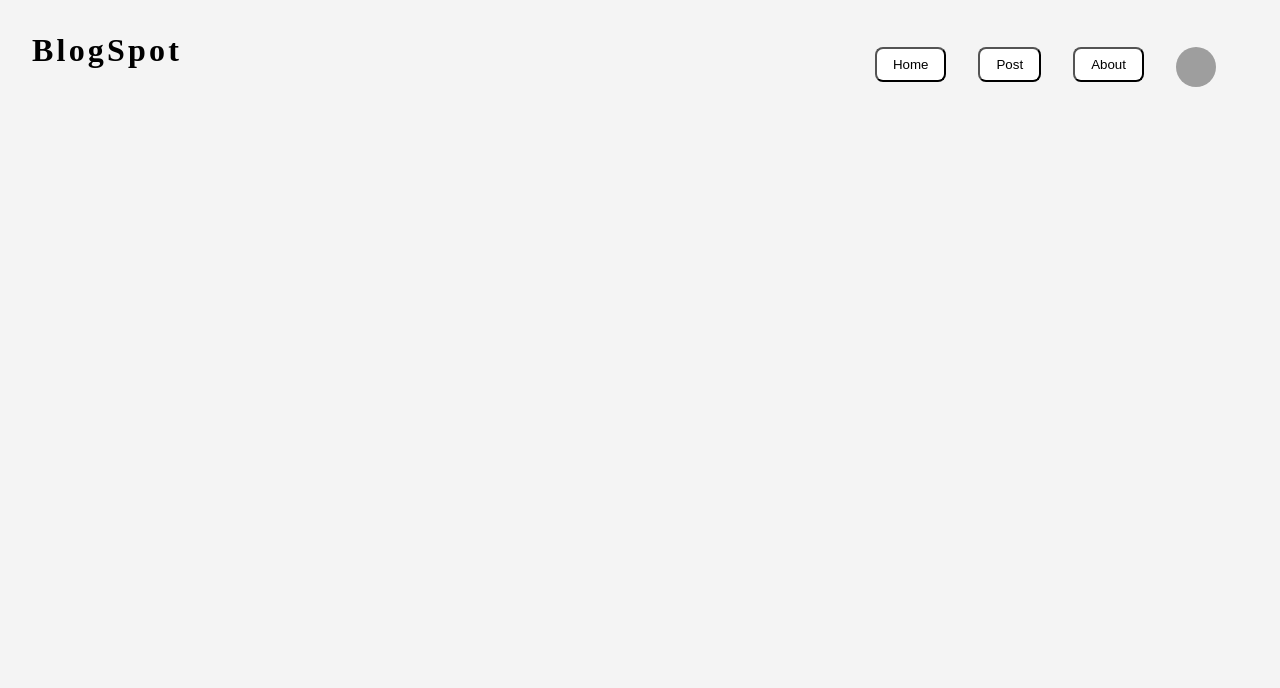
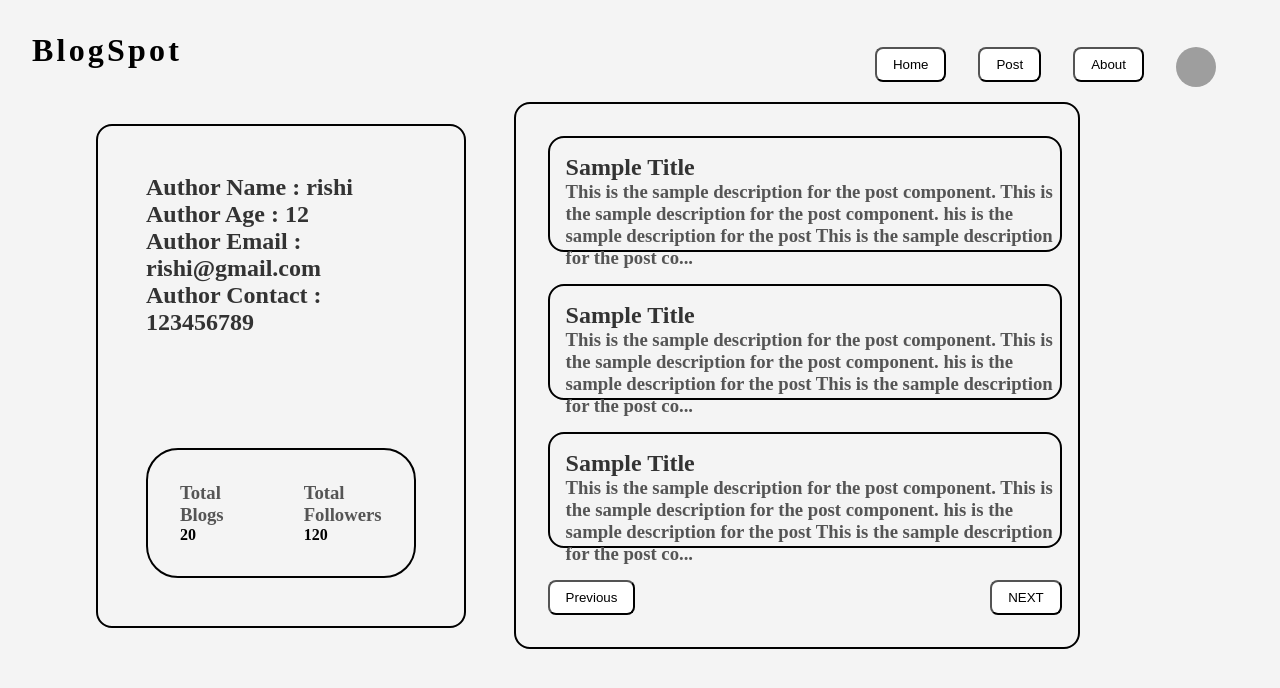
Before and after one commit to Rishikathron/BlogSpot, a React (Create React App) app in the folder blogspot-frontend/: page /AuthorDetail in a window 1280 px wide. Shown: the top 688 px of the page. Built offline with nearby package versions, Linux system fonts and the light colour scheme; grey boxes are pictures that could not be loaded.

Commit message:
author details changes

```diff
--- a/blogspot-frontend/src/App.js
+++ b/blogspot-frontend/src/App.js
@@ -5,6 +5,8 @@ import Home from './Home/Home.jsx';
 import About from "./Pages/About.jsx";
 import Login from "./Authentication/Login.jsx";
 import Registration from "./Authentication/Registration.jsx";
+import BlogPost from "./Pages/BlogPost.jsx";
+import AuthorDetail from "./Pages/AuthorDetail.jsx";
 
 
 
@@ -18,6 +20,8 @@ function App() {
           <Route path='/About' element = { <About />}></Route>
           <Route path='/Login' element = { <Login/> }></Route>
           <Route path='/Registration' element = { <Registration/> }></Route>
+          <Route path='/BlogPost' element = { < BlogPost /> }></Route>
+          <Route path='/AuthorDetail' element = { <AuthorDetail/> }></Route>
         </Routes>
     </div>
   );
--- a/blogspot-frontend/src/Header/Header.jsx
+++ b/blogspot-frontend/src/Header/Header.jsx
@@ -13,7 +13,7 @@ const Header = () =>{
                 <div >
                     <nav className="nav-elements-block">
                         <ul className="nav-elements">
-                            <Link style={{ textDecoration: 'none' }} to='/'><button>Home</button></Link>
+                            <Link style={{ textDecoration: 'none' }} to='/' ><button>Home</button></Link>
                             <Link style={{ textDecoration: 'none' }} to='/CreatePost'><button>Post</button></Link>
                             <Link style={{ textDecoration: 'none' }} to='/About'><button>About</button></Link>
                             <Link style={{ textDecoration: 'none' }} to='/Login'><Avatar src="/broken-image.jpg" /></Link>
--- a/blogspot-frontend/src/Home/Home.jsx
+++ b/blogspot-frontend/src/Home/Home.jsx
@@ -3,15 +3,27 @@ import Searchbar from "../SearchBar/Searchbar.jsx";
 import PostDetails from "./PostDetails.jsx";
 import Author from './Author.jsx';
 import RelatedPost from './RelatedPost.jsx';
+import { useNavigate } from "react-router-dom"
 
 
 
 const Home = () =>{
 
+    const navigate = useNavigate();
+
     var postTitle = "Sample Title"
     var postDescription = "This is the sample description for the post component. This is the sample description for the post component. his is the sample description for the post  This is the sample description for the post component. his is the sample description for the post This is the sample description for the post component. his is the sample description for the post This is the sample description for the post component. his is the sample description for the post This is the sample description for the post component. his is the sample description for the post"
 
     var trimmedDescription = postDescription.split('').slice(0,200).join('') + '...'
+
+
+    const postComponentClick = () =>{
+        navigate('/BlogPost');
+    }
+    const authorComponentClick = ()=>{
+        navigate('/AuthorDetail');
+    }
+
     return (
     <>
         <div>
@@ -19,6 +31,14 @@ const Home = () =>{
 
             <div className='home-body'>
                 <div className="post-outerblock">
+                    <div  className="Post-block">
+                        <div className='Post' onClick={postComponentClick}>
+                            <PostDetails Title = {postTitle} Description = {trimmedDescription} ></PostDetails>
+                        </div>
+                        <div className='Author' onClick={authorComponentClick}><Author></Author></div>
+
+                    </div>
+
                     <div  className="Post-block">
                         <div className='Post'>
                             <PostDetails Title = {postTitle} Description = {trimmedDescription}></PostDetails>
@@ -32,13 +52,6 @@ const Home = () =>{
                             <PostDetails Title = {postTitle} Description = {trimmedDescription}></PostDetails>
                         </div>
                         <div className='Author'><Author></Author></div>
-
-                    </div>
-                    <div  className="Post-block">
-                        <div className='Post'>
-                            <PostDetails Title = {postTitle} Description = {trimmedDescription}></PostDetails>
-                        </div>
-                        <div className='Author'><Author></Author></div>
                     </div>
                     <div className='Nextpost-btn'>
                         <button>Previous</button>
@@ -47,7 +60,7 @@ const Home = () =>{
                 </div>
                 <div className='relatedPost-block'>
                     <h3 className='RelatedPost-title'>Related Post</h3>
-                    <div className="relatedPost">
+                    <div className="relatedPost" onClick={postComponentClick}>
                         <RelatedPost Title = {postTitle} Description = {postDescription}></RelatedPost>
                     </div>
                     <div className="relatedPost">
--- a/blogspot-frontend/src/Home/PostDetails.jsx
+++ b/blogspot-frontend/src/Home/PostDetails.jsx
@@ -5,8 +5,11 @@ const PostsDetails = (props) =>{
 
     return (
         <>
-            <h2>{props.Title}</h2>
-            <h3>{props.Description}</h3>
+            <div >
+                <h2>{props.Title}</h2>
+                <h3>{props.Description}</h3>
+            </div>
+
         </>
     )
 }
--- a/blogspot-frontend/src/Home/home.css
+++ b/blogspot-frontend/src/Home/home.css
@@ -34,6 +34,7 @@
     padding: 1rem 0.2rem 0rem 1rem;
     max-height: 7rem;
     text-overflow: 0;
+    cursor: pointer;
 }
 
 .Author{
@@ -73,6 +74,7 @@
     padding: 1rem;
     max-width: 90%;
     max-height: 4rem;
+    cursor: pointer;
 }
 
 .RelatedPost-title{
--- a/blogspot-frontend/src/Pages/Pages.css
+++ b/blogspot-frontend/src/Pages/About.css
@@ -36,4 +36,4 @@ body {
     margin-bottom: 8px;
   }
 
-  /* Add more styling as needed */
+/* AuthorPage */
--- a/blogspot-frontend/src/Pages/About.jsx
+++ b/blogspot-frontend/src/Pages/About.jsx
@@ -1,4 +1,4 @@
-import './Pages.css'
+import './About.css'
 
 const About = () => {
     return (
--- a/blogspot-frontend/src/Pages/AuthorDetail.jsx
+++ b/blogspot-frontend/src/Pages/AuthorDetail.jsx
@@ -1,9 +1,78 @@
+import { useNavigate } from "react-router-dom"
+import PostDetails from "../Home/PostDetails";
+import './author.css'
+
+const AuthorDetail = () =>{
+    const navigate = useNavigate();
+
+    var postTitle = "Sample Title"
+    var postDescription = "This is the sample description for the post component. This is the sample description for the post component. his is the sample description for the post  This is the sample description for the post component. his is the sample description for the post This is the sample description for the post component. his is the sample description for the post This is the sample description for the post component. his is the sample description for the post This is the sample description for the post component. his is the sample description for the post"
+
+    var trimmedDescription = postDescription.split('').slice(0,200).join('') + '...'
 
 
-const AuthorDetail = () =>{
+    const postComponentClick = () =>{
+        navigate('/BlogPost');
+    }
+    const authorComponentClick = ()=>{
+        navigate('/AuthorDetail');
+    }
 
     return (
         <>
+            <div className="mainContainer">
+                <div className="authorDetails-block">
+                    <div className="authorDetails">
+
+                        <div className="bio">
+                            <h2>Author Name : <span>rishi</span></h2>
+                            <h2>Author Age : <span>12</span></h2>
+                            <h2>Author Email : <span>rishi@gmail.com</span></h2>
+                            <h2>Author Contact : <span>123456789</span></h2>
+                        </div>
+
+                    </div>
+                    <div className="authorfame-block">
+                        <div className="total-block">
+                            <h3>Total Blogs</h3>
+                            <h4>20</h4>
+                        </div>
+                        <div className="followers-block">
+                            <h3>Total Followers</h3>
+                            <h4>120</h4>
+                        </div>
+                    </div>
+                </div>
+                <div className="authorPost-block">
+                    <div className="post-outerblock1">
+                        <div  className="Post-block1">
+                            <div className='Post1' onClick={postComponentClick}>
+                                <PostDetails Title = {postTitle} Description = {trimmedDescription} ></PostDetails>
+                            </div>
+
+                        </div>
+
+                        <div  className="Post-block1">
+                            <div className='Post1'>
+                                <PostDetails Title = {postTitle} Description = {trimmedDescription}></PostDetails>
+                            </div>
+
+
+                        </div>
+
+                        <div  className="Post-block1">
+                            <div className='Post1'>
+                                <PostDetails Title = {postTitle} Description = {trimmedDescription}></PostDetails>
+                            </div>
+                        </div>
+
+                        <div className='Nextpost-btn'>
+                            <button>Previous</button>
+                            <button>NEXT</button>
+                        </div>
+                    </div>
+                </div>
+            </div>
         </>
     )
 
--- a/blogspot-frontend/src/Pages/BlogPost.jsx
+++ b/blogspot-frontend/src/Pages/BlogPost.jsx
@@ -2,9 +2,19 @@
 
 const BlogPost = () =>{
 
-
+    var titile = "New Title"
+    var authorName = "Author Name"
+    var postContent = "Blackmailed into playing a dating simulator set in a matriarchy, an ordinary man must put up with the unbearable and convoluted world until he clears the game. After countless days of grinding, he finally manages to beat it, but his hardcore gaming comes at a cost: extreme sleep deprivation and hunger.While heading out to the convenience store to solve one of these problems, the man tumbles down the stairs and falls unconscious, only to wake up to the worst possible realization—he has been reincarnated into the game as the mob character Leon Fou Bartfort. Now trapped in a world he despises, Leon must use his knowledge of the game to navigate through the plot safely and sustain himself in a society where the odds are heavily stacked against him."
     return (
         <>
+            <div className="blog-outerblock">
+                <div className="Title-block">
+                    <h2 className="title">{titile} <span>{authorName}</span></h2>
+                </div>
+                <div className="Postcontent-block">
+                    <p>{postContent}</p>
+                </div>
+            </div>
         </>
     )
 
--- /dev/null
+++ b/blogspot-frontend/src/Pages/author.css
@@ -0,0 +1,67 @@
+.mainContainer{
+    display: flex;
+    flex-flow: row;
+    gap: 3rem;
+    justify-content: center;
+    align-items: center;
+    margin-left: 4rem;
+}
+
+
+/* Author Details block */
+.authorDetails-block{
+    border: 2px solid black;
+    display: flex;
+    flex-flow: column;
+    gap: 7rem;
+    padding : 3rem;
+    border-radius: 1rem;
+    max-width: 70%;
+}
+
+.authorDetails{
+    max-width: 100%;
+
+}
+
+.authorfame-block{
+    border: 2px solid black;
+    border-radius: 2rem;
+    padding: 2rem;
+    display: flex;
+    gap: 5rem;
+}
+
+
+
+
+
+/* PostComponent Block */
+
+.post-outerblock1{
+    border: 2px solid black;
+    display: flex;
+    flex-direction: column;
+    gap: 2rem;
+    max-width: 70%;
+    padding: 2rem 1rem 2rem 2rem ;
+    border-radius: 1rem;
+
+}
+
+.Post-block1{
+    display: flex;
+    flex-flow: row;
+    gap : 2rem;
+
+}
+
+.Post1{
+    min-width: 60%;
+    border-radius: 1rem;
+    border: 2px solid black;
+    padding: 1rem 0.2rem 0rem 1rem;
+    max-height: 6rem;
+    text-overflow: 0;
+    cursor: pointer;
+}
```
